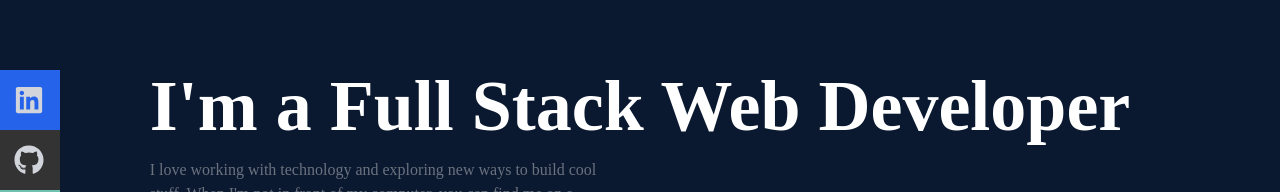
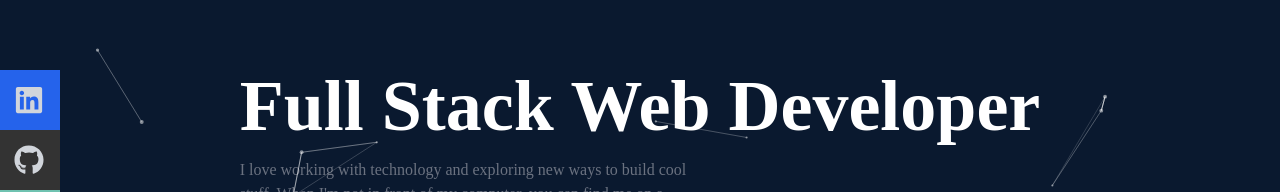
Before and after one commit to bryanevan/portfolio_React, a React (Create React App) app: page / in a window 1280 px wide. Shown: the part 210-402 px from the top of the page. Built offline with nearby package versions, Linux system fonts and the light colour scheme.

Commit message:
feat: Design Component
Add background particle animation via react-ts-particles & tsparticles.

Outstanding bug: it's only applying home page and causing none of the buttons to work on home page. Once scrolled down into About page, all buttons begin to work.

```diff
--- a/package.json
+++ b/package.json
@@ -14,6 +14,8 @@
     "react-scripts": "5.0.1",
     "react-scroll": "^1.8.7",
     "react-scroll-to-top": "^3.0.0",
+    "react-tsparticles": "^2.11.0",
+    "tsparticles": "^2.11.0",
     "web-vitals": "^2.1.4"
   },
   "scripts": {
--- a/src/App.js
+++ b/src/App.js
@@ -5,18 +5,25 @@ import Navbar from "./components/Navbar";
 import Skills from "./components/Skills";
 import Works from "./components/Works";
 import Scroll from "./components/Scroll"
+import Design from "./components/Design";
+
 
 function App() {
   return (
-    <div>
+    <div className="w-full h-screen relative">
+      <div>
       <Navbar />
+      <Scroll />
       <Home />
       <About />
       <Skills />
       <Works />
       <Contact />
-      <Scroll />
     </div>
-  );
+    <div className="w-full h-screen absolute top-0 left-0">
+      <Design />
+    </div>
+  </div>
+);
 }
 export default App;
--- a/src/components/About.jsx
+++ b/src/components/About.jsx
@@ -22,8 +22,8 @@ const About = () => {
           <div className="max-w-[1000px] w-full grid sm:grid-cols-2 gap-8 px-4">
             <div className="sm:text-right text-4xl font-bold">
               <p>
-                Aloha. <br></br>
-                I'm Berkley, nice to meet you.
+                Aloha, <br></br>
+                I'm Berkley.
                 Please take a
                 look around.
               </p>
@@ -31,7 +31,7 @@ const About = () => {
             <div>
               <p>
                 {" "}
-                A software developer with experience in building Responsive and
+                A software developer from Honolulu with experience in building Responsive and
                 Scalable Web apps in React and Angular.
               </p>
             </div>
--- /dev/null
+++ b/src/components/Design.js
@@ -0,0 +1,104 @@
+import { useCallback } from "react";
+import Particles from "react-tsparticles";
+import { loadFull } from "tsparticles";
+
+const Design = () => {
+  const particlesInit = useCallback(async (engine) => {
+    console.log(engine);
+    await loadFull(engine);
+  }, []);
+
+  const particlesLoaded = useCallback(async (container) => {
+    await console.log(container);
+  }, []);
+  return (
+    <div className="w-full h-full">
+      <Particles
+        className="w-full h-screen"
+        id="tsparticles"
+        init={particlesInit}
+        loaded={particlesLoaded}
+        options={{
+          fullScreen: false,
+          fpsLimit: 60,
+          interactivity: {
+            events: {
+              onClick: {
+                enable: true,
+                mode: "push",
+              },
+              onHover: {
+                enable: true,
+                mode: "repulse",
+
+                distance: 400,
+              },
+              resize: true,
+            },
+            modes: {
+              push: {
+                quantity: 4,
+              },
+              repulse: {
+                distance: 150,
+                duration: 0.4,
+              },
+            },
+          },
+          particles: {
+            color: {
+              value: "#ffffff",
+            },
+            links: {
+              color: "#ffffff",
+              distance: 120,
+              enable: true,
+              opacity: 0.6,
+              width: 1,
+            },
+            collisions: {
+              enable: true,
+            },
+            move: {
+              directions: "none",
+              enable: true,
+              outModes: {
+                default: "bounce",
+              },
+              random: false,
+              speed: 3,
+              straight: false,
+            },
+            number: {
+              density: {
+                enable: true,
+                area: 1200,
+              },
+              value: 80,
+            },
+            opacity: {
+              value: 0.5,
+            },
+            shape: {
+              type: "circle",
+            },
+            size: {
+              value: { min: 1, max: 2 },
+            },
+          },
+          detectRetina: true,
+        }}
+      />
+    </div>
+  );
+};
+
+export default Design;
+
+// mode: "grab",
+// grab: {
+//   distance: 300,
+//   line_linked: {
+//     opacity: 0.5,
+//   },
+// },
--- a/src/components/Home.jsx
+++ b/src/components/Home.jsx
@@ -11,7 +11,7 @@ const Home = () => {
     <div className="max-w-screen-lg mx-auto flex flex-col items-center justify-center h-full px-4 md:flex-row">
       <div className="flex flex-col justify-center h-full">
         <h2 className="text-4xl sm:text-7xl font-bold text-white">
-          I'm a Full Stack Web Developer
+          Full Stack Web Developer
         </h2>
         <p className="text-gray-500 py-4 max-w-md">
           I love working with technology and exploring new ways to build cool stuff.
--- a/src/components/Navbar.jsx
+++ b/src/components/Navbar.jsx
@@ -16,7 +16,7 @@ const Navbar = () => {
   return (
     <div className='fixed w-full h-[80px] flex justify-between items-center px-4 bg-[#0a192f] text-gray-300'>
       <div>
-        <h1 className=' font-thin text-2xl italic font-serif'>Berkley</h1>
+        <h1 className='font-thin text-2xl italic font-serif'>Berkley</h1>
       </div>
       {/* menu */}
       <ul className='hidden md:flex gap-x-8'>
--- a/tailwind.config.js
+++ b/tailwind.config.js
@@ -4,7 +4,9 @@ module.exports = {
     "./src/**/*.{js,jsx,ts,tsx}",
   ],
   theme: {
-    extend: {},
+    extend: {
+
+    },
   },
   plugins: [],
 }
```
Also changed, not shown: 1 other file (tests, documents, lock files or other folders).
